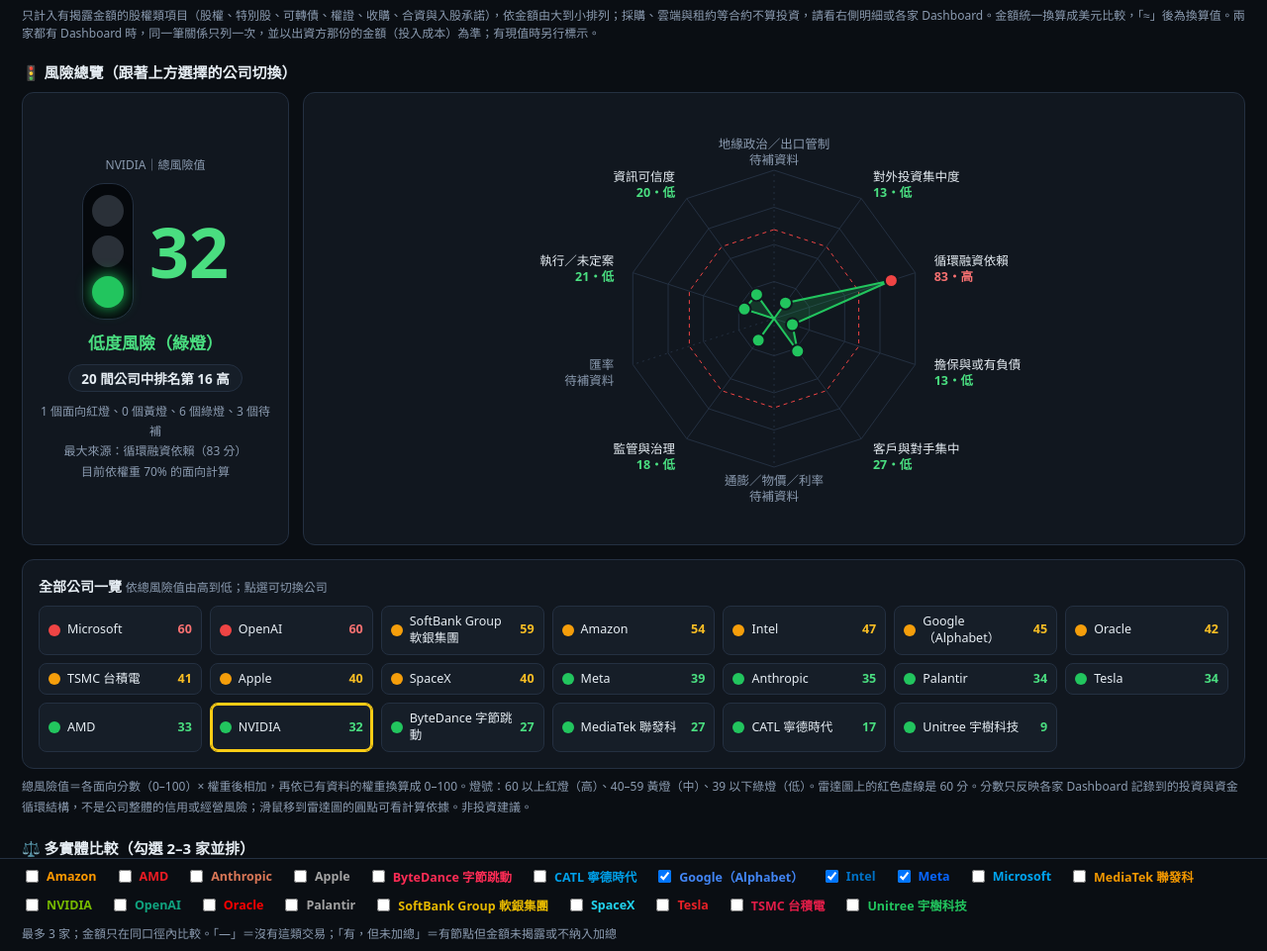
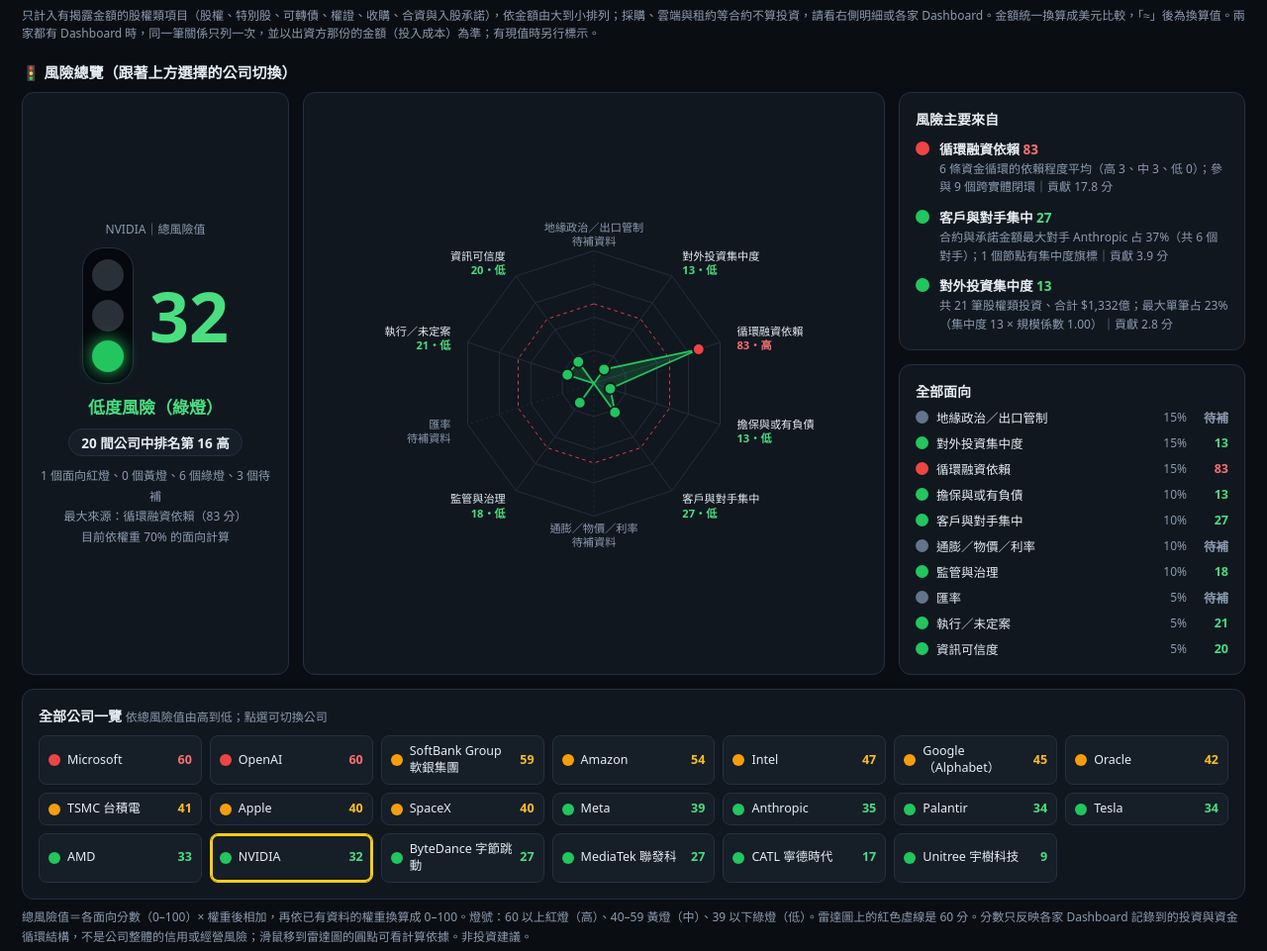
Before and after one commit to MaxTrader0207/investment-ecosystem-map, a plain HTML site: page docs/Ecosystem_Network_Map.html in a window 1280 px wide. Shown: the part 1683-2644 px from the top of the page at 99% size. Drawn offline with Linux system fonts and the light colour scheme.

Commit message:
風險總覽: add top-3 risk drivers and all-dimension list beside the radar
Co-Authored-By: Claude Fable 5.2 <noreply@anthropic.com>
Claude-Session: https://claude.ai/code/session_01VZZUTuBr5b9QU39vGt2igk

```diff
--- a/docs/Ecosystem_Network_Map.html
+++ b/docs/Ecosystem_Network_Map.html
@@ -67,8 +67,12 @@ tr:hover td{background:var(--panel2)}
 .bcol td.ba{white-space:nowrap;text-align:right;font-family:Consolas,monospace;font-weight:700}
 .bcol td.ba small{display:block;font-weight:400;color:var(--muted);font-family:inherit}
 .bcol .bn{font-weight:700}.bcol .bi{color:var(--muted);font-size:calc(11.5px*var(--fs));line-height:1.55;margin-top:2px}
-.rgrid{display:grid;grid-template-columns:270px 1fr;gap:14px}
-@media (max-width:900px){.rgrid{grid-template-columns:1fr}}
+.rgrid{display:grid;grid-template-columns:270px minmax(0,1fr) 350px;gap:14px}
+@media (max-width:1250px){.rgrid{grid-template-columns:270px minmax(0,1fr)}.rside{grid-column:1/-1;flex-direction:row!important}.rside>.rcard{flex:1}}
+@media (max-width:900px){.rgrid{grid-template-columns:1fr}.rside{flex-direction:column!important}}
+.rside{display:flex;flex-direction:column;gap:14px}
+.rtop{display:flex;gap:10px;align-items:flex-start;margin-top:10px;font-size:calc(13.5px*var(--fs))}.rtop i{width:14px;height:14px;border-radius:50%;flex:none;margin-top:3px}.rtop .hint{line-height:1.55;margin-top:2px}
+.rrow{display:flex;align-items:center;gap:8px;margin-top:7px;font-size:calc(12.5px*var(--fs))}.rrow i{width:13px;height:13px;border-radius:50%;flex:none}.rrow span:nth-child(2){flex:1}.rrow b{width:34px;text-align:right}
 .rcard{background:var(--panel);border:1px solid var(--line);border-radius:12px;padding:16px}
 .rtot{display:flex;flex-direction:column;align-items:center;justify-content:center;gap:10px;text-align:center}
 .rlight{background:#05080c;border:1px solid var(--line);border-radius:22px;padding:11px 9px;display:flex;flex-direction:column;gap:9px}
@@ -296,7 +300,11 @@ function risk(k){
     <div class="rc${lv}" style="font-size:calc(17px*var(--fs));font-weight:700">${RLN[lv]}度風險（${RLAMP[lv]}）</div>
     <div class="rrank">${r.of} 間公司中排名第 ${r.rank} 高</div>
     <div class="hint" style="line-height:1.7">${cnt[2]} 個面向紅燈、${cnt[1]} 個黃燈、${cnt[0]} 個綠燈${miss.length?`、${miss.length} 個待補`:''}<br>最大來源：${top?esc(top.n)+'（'+top.s+' 分）':'—'}${r.cov<100?`<br>目前依權重 ${r.cov}% 的面向計算`:''}</div></div>
-   <div class="rcard rradar">${svg}</div></div>${strip}${foot}`;}
+   <div class="rcard rradar">${svg}</div>
+   <div class="rside">
+    <div class="rcard"><b>風險主要來自</b>${D.filter(d=>d.s!=null).sort((a,b)=>b.s*b.w-a.s*a.w).slice(0,3).map(d=>`<div class="rtop"><i class="rb${RLV(d.s)}"></i><div><div><b>${esc(d.n)}</b> <b class="rc${RLV(d.s)}">${d.s}</b></div><div class="hint">${esc(d.b)}｜貢獻 ${(d.s*d.w/r.cov).toFixed(1)} 分</div></div></div>`).join('')}</div>
+    <div class="rcard"><b>全部面向</b>${D.map(d=>`<div class="rrow" title="${esc(d.b)}"><i class="rb${RLV(d.s)}"></i><span>${esc(d.n)}</span><span class="hint">${d.w}%</span><b class="rc${RLV(d.s)}">${d.s==null?'待補':d.s}</b></div>`).join('')}</div>
+   </div></div>${strip}${foot}`;}
  X.querySelectorAll('.rpeer').forEach(b=>b.onclick=()=>brief(b.dataset.k));
 }
 /* ---- 「投資簡覽」兩欄輸出：CSV／Excel／JSON／Markdown／PNG（檔案含全部排名，PNG 為畫面上的前 5 大） ---- */
```
Also changed, not shown: network_template.html (+11 -3 lines).
